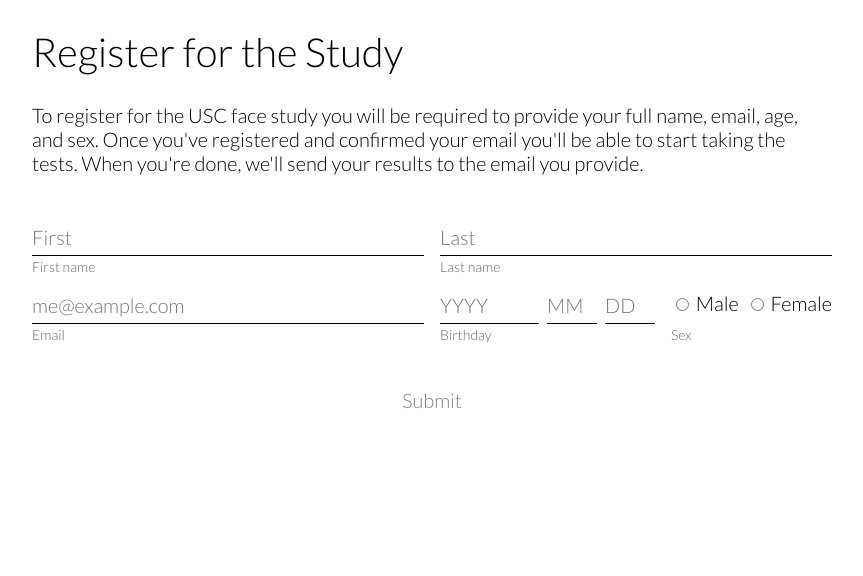
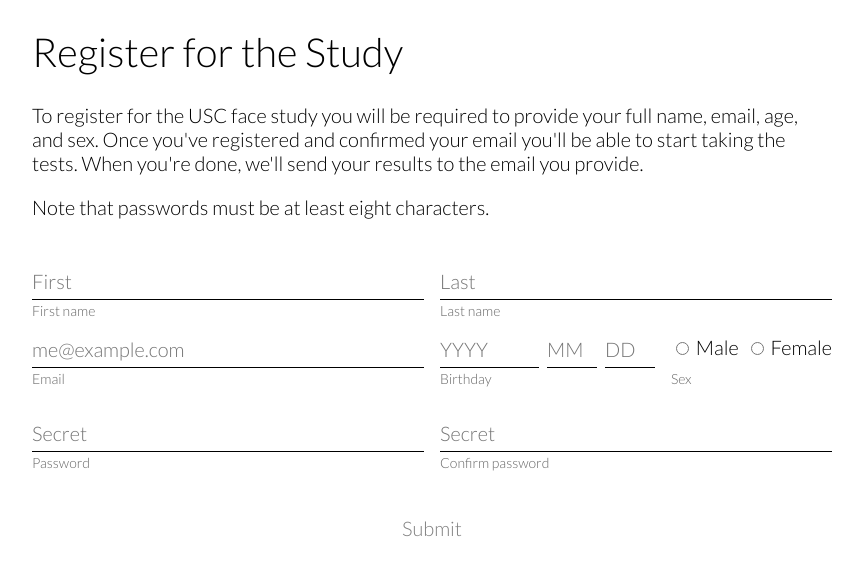
Before and after one commit to noahbkim/testing, a Django app: page /register in a window 1280 px wide. Shown: the part 140-716 px from the top of the page, without its empty margins (208-1071 px from the left). Run offline with Django 3.2, Linux system fonts and the light colour scheme; style sheets or scripts are compiled from the project's sources; some libraries are stand-ins or nearby versions.

Commit message:
Add password field and forms

```diff
--- /dev/null
+++ b/home/forms.py
@@ -0,0 +1,5 @@
+from django.contrib.auth.forms import UserCreationForm
+
+
+class SubjectForm(UserCreationForm):
+    """Subclass the user creation form for creating a new subject."""
--- a/home/static/css/_forms.scss
+++ b/home/static/css/_forms.scss
@@ -62,9 +62,22 @@ button[disabled=disabled], button:disabled {
   }
 }
 
+.hint {
+  padding-top: 8px;
+  color: #666;
+
+  span {
+    display: block;
+  }
+
+  ul {
+    margin-top: 8px;
+  }
+}
+
 #register {
 
-  #name, #about, #age-sex {
+  #name, #about, #age-sex, #passwords {
     display: flex;
     flex-direction: row;
     justify-content: space-between;
@@ -91,6 +104,10 @@ button[disabled=disabled], button:disabled {
     }
   }
 
+  #passwords {
+    margin-top: 1rem;
+  }
+
   .buttons {
     text-align: center;
     margin-top: 2rem;
--- a/home/static/js/forms/register.js
+++ b/home/static/js/forms/register.js
@@ -3,7 +3,9 @@
 // List all the form elements
 const elements = {
   first_name: null, last_name: null,
-  email: null, year: null, month: null, date: null, male: null, female: null};
+  email: null, year: null, month: null, date: null, male: null, female: null,
+  password1: null, password2: null
+};
 
 // Create a list for all currently invalid elements
 const invalid = new Set();
@@ -53,6 +55,9 @@ listen(elements.email, INPUTS, check(element => /^[^@]+@[^.]+\..+$/.test(element
 listen(elements.year, INPUTS, numeric);
 listen(elements.month, INPUTS, numeric);
 listen(elements.date, INPUTS, numeric);
+listen(elements.password1, INPUTS, check(element => element.value.length >= 8));
+listen(elements.password2, INPUTS, check(element => element.value === elements.password1.value));
+
 
 
 // Do special checking for the radio selection
--- a/home/templates/home/register.html
+++ b/home/templates/home/register.html
@@ -10,8 +10,12 @@
   Once you've registered and confirmed your email you'll be able to start taking the tests.
   When you're done, we'll send your results to the email you provide.
 </p>
+<p>
+  Note that passwords must be at least eight characters.
+</p>
 <br>
-<form id="register">
+<form id="register" method="post">
+  {% csrf_token %}
   <div id="name">
     <div class="half">
       <input id="first_name" name="first_name" type="text" placeholder="First">
@@ -45,6 +49,16 @@
       </div>
     </div>
   </div>
+  <div id="passwords">
+    <div class="half">
+      <input id="password1" name="password1" type="password" placeholder="Secret">
+      <label for="password1">Password</label>
+    </div>
+    <div class="half">
+      <input id="password2" name="password2" type="password" placeholder="Secret">
+      <label for="password2">Confirm password</label>
+    </div>
+  </div>
   <div class="buttons">
     <button id="submit" type="submit" disabled>Submit</button>
   </div>
--- a/home/views.py
+++ b/home/views.py
@@ -11,6 +11,10 @@ def register(request):
     """Register a subject for testing."""
 
     if request.method == "POST":
+
+
+
+
         return render(request, "home/done.html")
 
     return render(request, "home/register.html")
```
